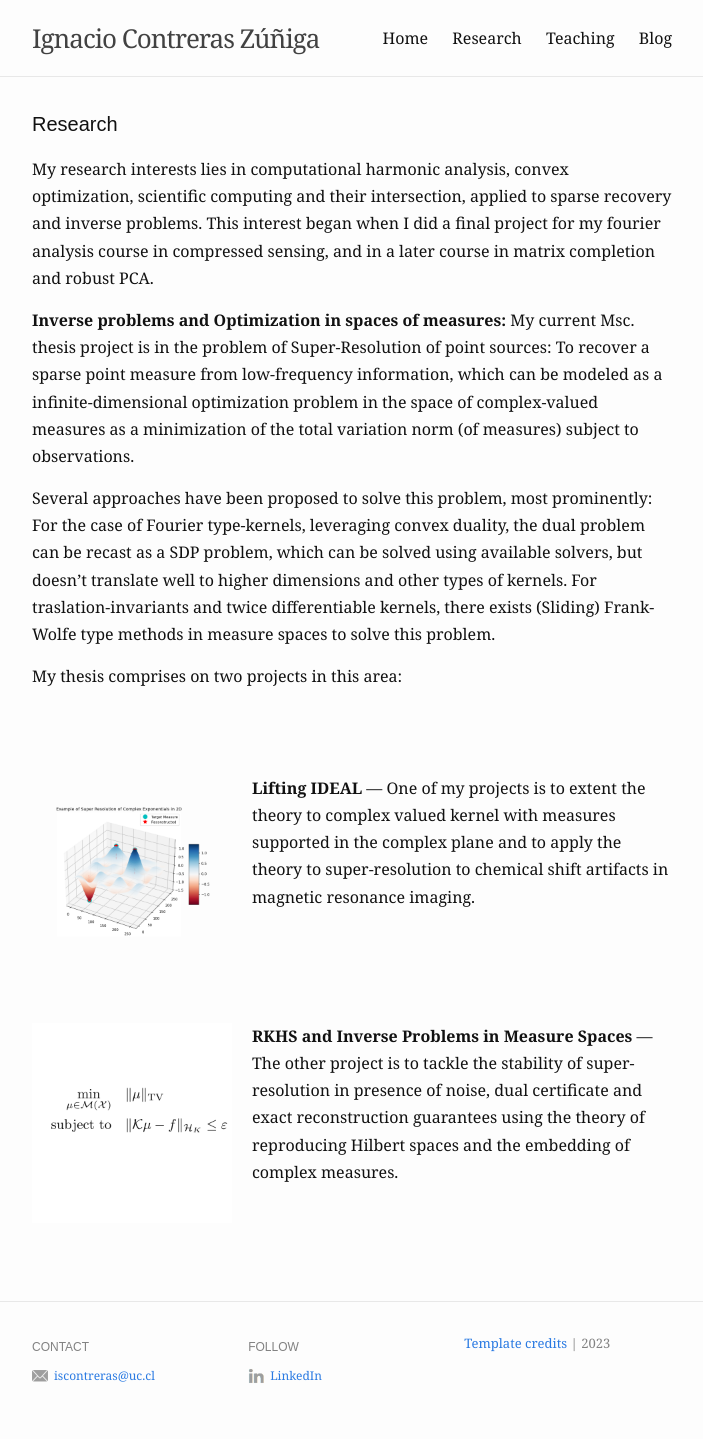
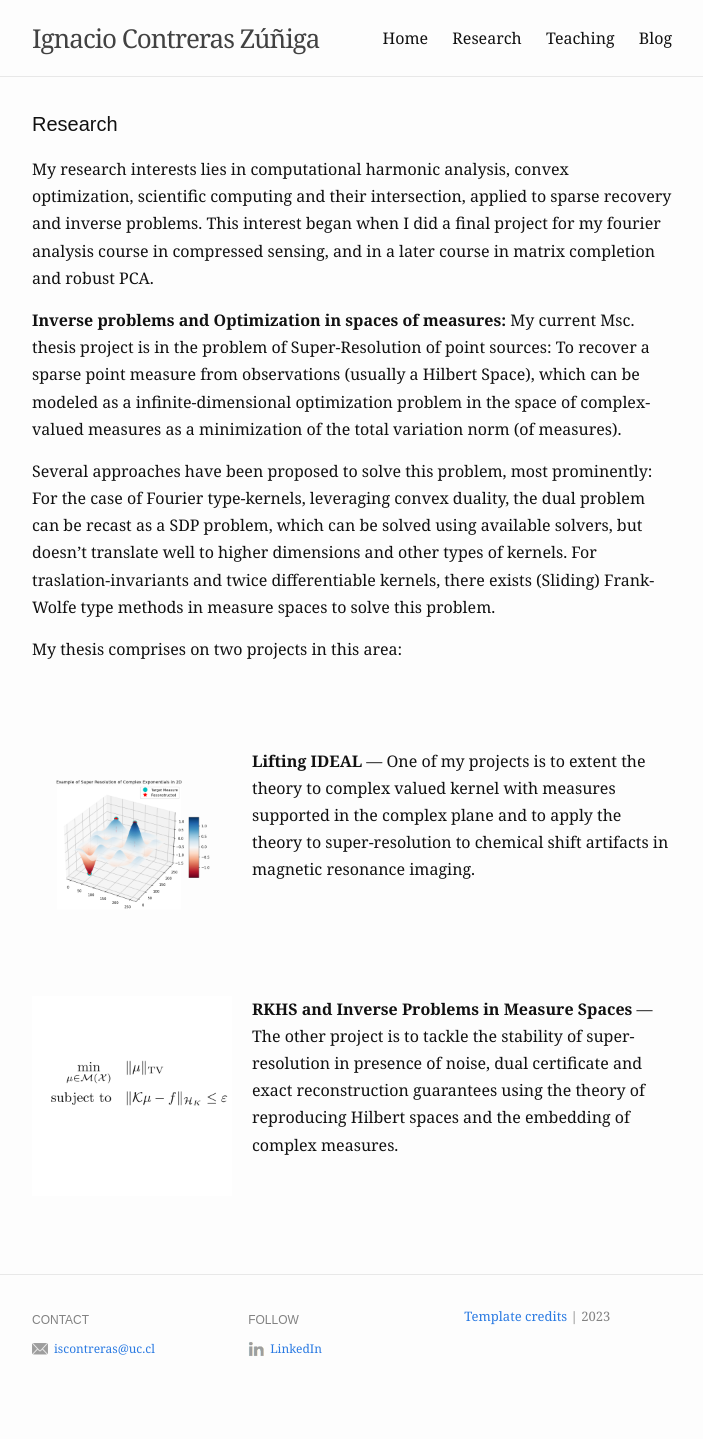
Before and after one commit to ignacontreras/ignacontreras.github.io, a Jekyll site: the page built from research.md, in a window 1280 px wide. Shown: the whole page, without its empty margins (288-991 px from the left). Built offline with Jekyll 4.4.1, drawn with Linux system fonts in a browser that asks for light colours; after the commit the page ends 1412 px from its top, so only the background shows below that.

Commit message:
Update research.md

```diff
--- a/research.md
+++ b/research.md
@@ -17,7 +17,7 @@ items:
 
 My research interests lies in computational harmonic analysis, convex optimization, scientific computing and their intersection, applied to sparse recovery and inverse problems. This interest began when I did a final project for my fourier analysis course in compressed sensing, and in a later course in matrix completion and robust PCA.
 
-<b> Inverse problems and Optimization in spaces of measures: </b> My current Msc. thesis project is in the problem of Super-Resolution of point sources: To recover a sparse point measure from low-frequency information, which can be modeled as a infinite-dimensional optimization problem in the space of complex-valued measures as a minimization of the total variation norm (of measures) subject to observations.
+<b> Inverse problems and Optimization in spaces of measures: </b> My current Msc. thesis project is in the problem of Super-Resolution of point sources: To recover a sparse point measure from observations (usually a Hilbert Space), which can be modeled as a infinite-dimensional optimization problem in the space of complex-valued measures as a minimization of the total variation norm (of measures).
 
 Several approaches have been proposed to solve this problem, most prominently: For the case of Fourier type-kernels, leveraging convex duality, the dual problem can be recast as a SDP problem, which can be solved using available solvers, but doesn't translate well to higher dimensions and other types of kernels. For traslation-invariants and twice differentiable kernels, there exists (Sliding) Frank-Wolfe type methods in measure spaces to solve this problem.
 
```
